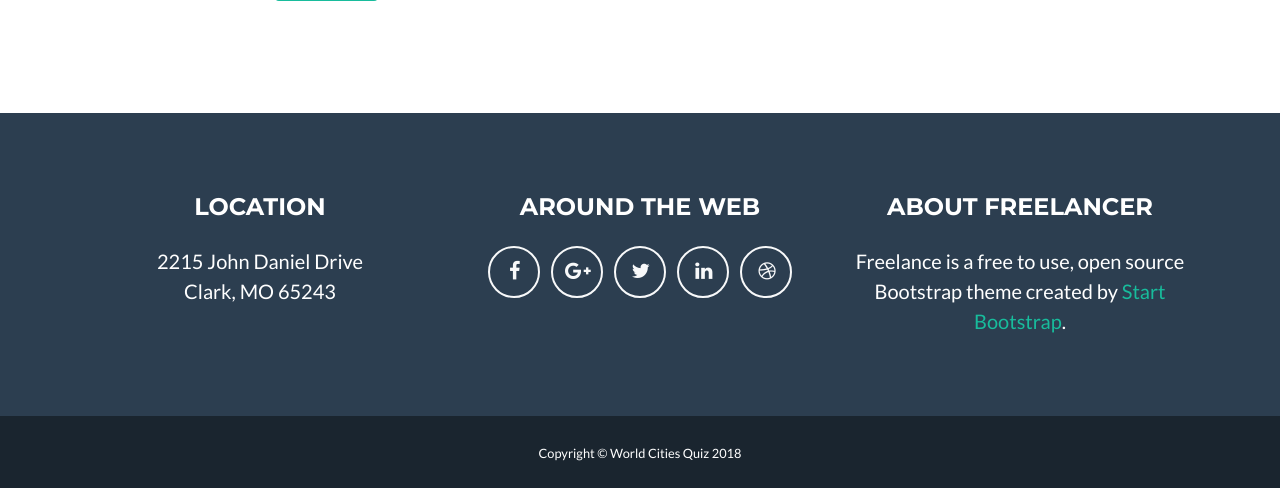
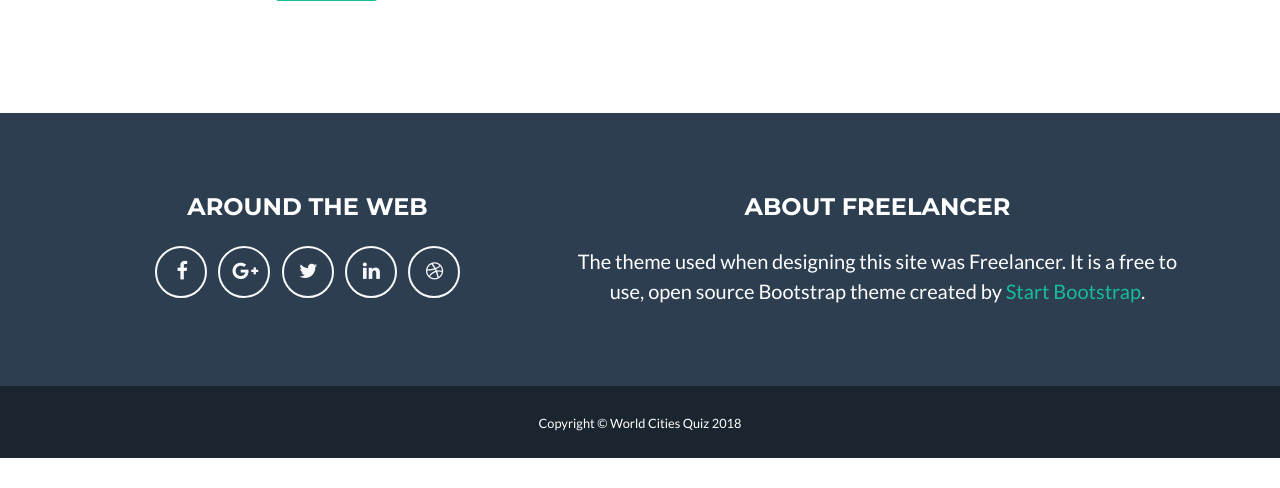
Before and after one commit to Code-Institute-Submissions/riddle-me-this-5, a Flask app: page / in a window 1280 px wide. Shown: the part 3401-3889 px from the top of the page. After the commit the page ends 3859 px from the top, so only its background shows below. Run offline with Flask 2, Linux system fonts and the light colour scheme; some libraries are stand-ins or nearby versions.

Commit message:
Footer Update

```diff
--- a/templates/index.html
+++ b/templates/index.html
@@ -338,12 +338,7 @@
     <footer class="footer text-center">
       <div class="container">
         <div class="row">
-          <div class="col-md-4 mb-5 mb-lg-0">
-            <h4 class="text-uppercase mb-4">Location</h4>
-            <p class="lead mb-0">2215 John Daniel Drive
-              <br>Clark, MO 65243</p>
-          </div>
-          <div class="col-md-4 mb-5 mb-lg-0">
+          <div class="col-md-5 mb-5 mb-lg-0">
             <h4 class="text-uppercase mb-4">Around the Web</h4>
             <ul class="list-inline mb-0">
               <li class="list-inline-item">
@@ -373,9 +368,9 @@
               </li>
             </ul>
           </div>
-          <div class="col-md-4">
+          <div class="col-md-7">
             <h4 class="text-uppercase mb-4">About Freelancer</h4>
-            <p class="lead mb-0">Freelance is a free to use, open source Bootstrap theme created by
+            <p class="lead mb-0">The theme used when designing this site was Freelancer. It is a free to use, open source Bootstrap theme created by
               <a href="http://startbootstrap.com">Start Bootstrap</a>.</p>
           </div>
         </div>
```
